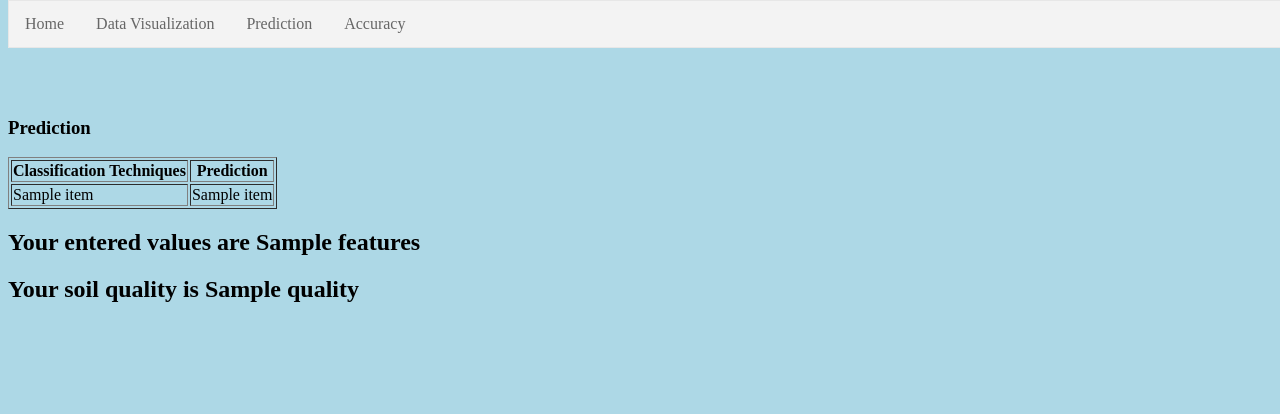
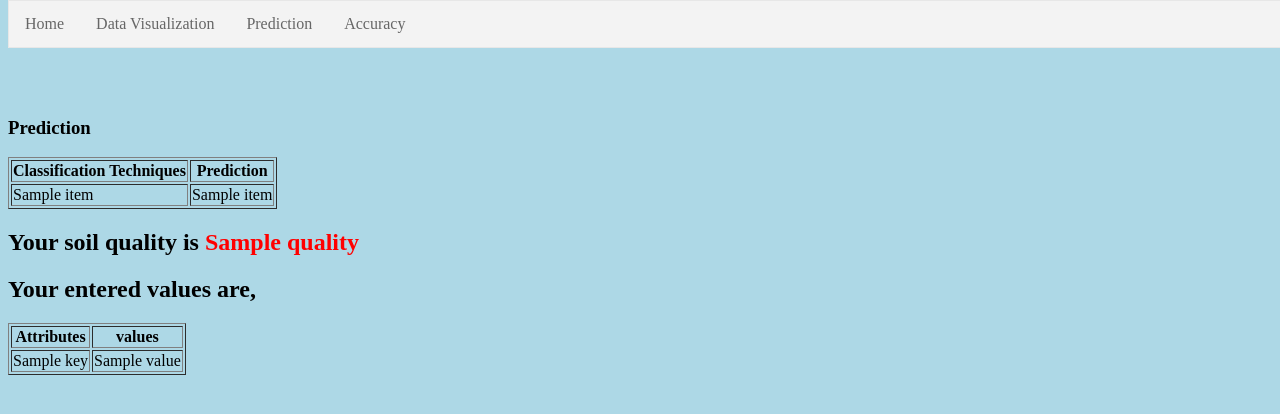
Before and after one commit to AtikShaikh369/final, a Flask app: template templates/result.html in a window 1280 px wide. Shown: the top 414 px of the page. Run offline with Flask 2, Linux system fonts and the light colour scheme; the template is opened without the code that fills it: most values are stand-ins (such as "Sample title", 1, 10 or a date in 2020); parts of the project's set-up code (start-up, migrations or seed data) failed here and were passed over.

Commit message:
colored red to quality output

```diff
--- a/app.py
+++ b/app.py
@@ -53,7 +53,9 @@ def predict():
         quality = find_quality(res)
         output = {'Decision Tree': output_DT, 'KNN': output_KNN,
                   'SVM': output_SVM, 'Naive Bayes': output_NB}
-        return render_template('result.html',  prediction_text=output, quality=quality, features = final_features)
+
+        input = request.form
+        return render_template('result.html',  prediction_text=output, quality=quality, input = input)
     else:
         return render_template('predict.html')
 
--- a/static/css/style.css
+++ b/static/css/style.css
@@ -182,3 +182,8 @@ body {
   .sidenav {padding-top: 15px;}
   .sidenav a {font-size: 18px;}
 }
+
+
+.quality{
+  color: red;
+}
--- a/templates/result.html
+++ b/templates/result.html
@@ -49,8 +49,20 @@
 </table>
 
   {% if quality is defined %}
-    <p><h2>Your entered values are {{ features }}</h2></p>
-    <p><h2>Your soil quality is {{ quality }}</h2></p>
+    <p><h2>Your soil quality is <span class="quality">{{ quality }}</span></h2></p>
+    <p><h2>Your entered values are, </h2></p>
+    <table border = 1>
+      <tr>
+        <th> Attributes </th>
+        <th> values </th>
+     </tr>
+      {% for key, value in input.items() %}
+         <tr>
+            <td> {{ key }} </td>
+            <td> {{ value }} </td>
+         </tr>
+      {% endfor %}
+   </table>
   {% endif %}
 {% endif %}
 <br>
```
